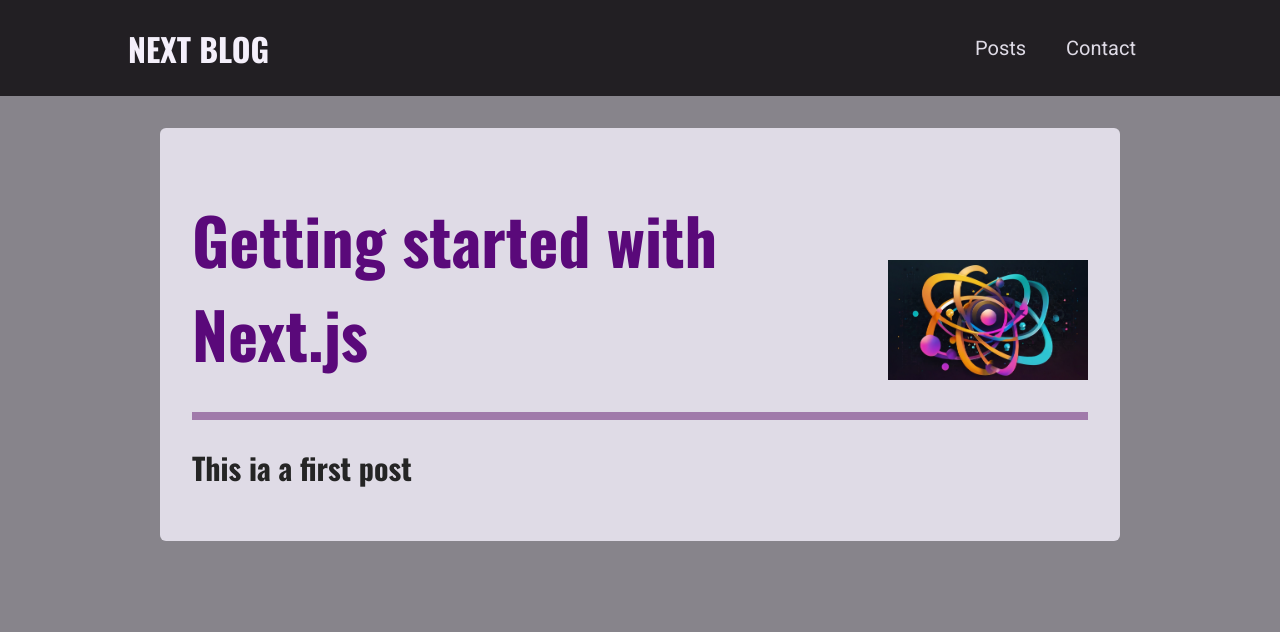
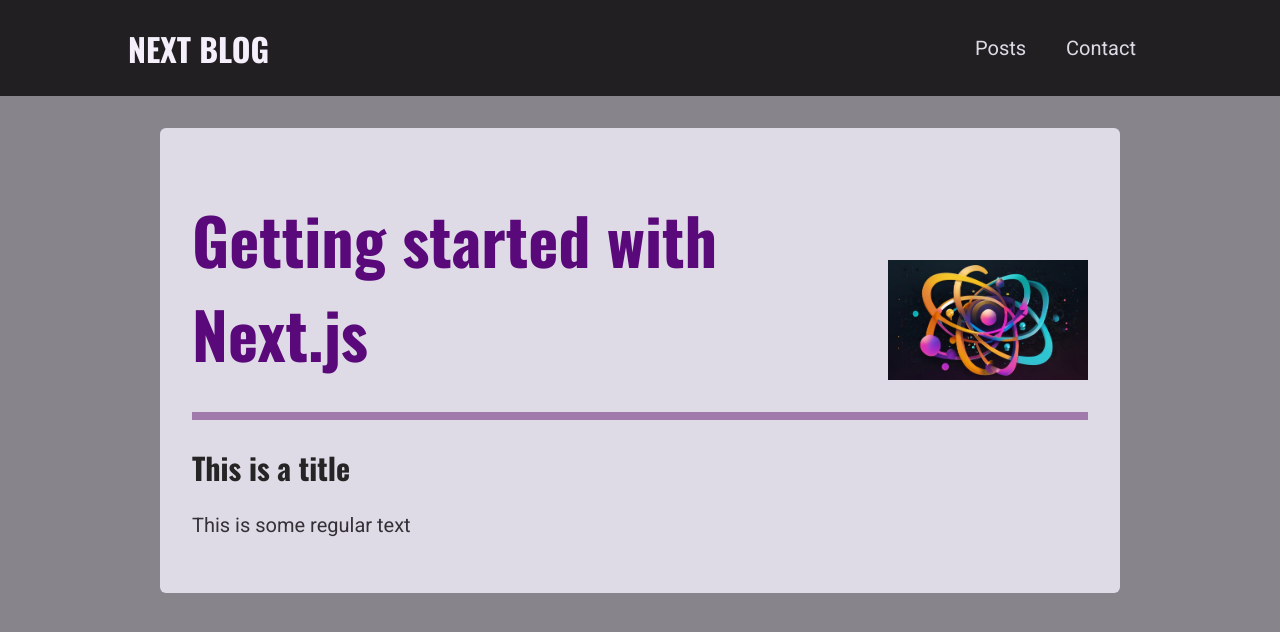
Before and after one commit to Aninok92/post-complete-app-full-blog, a Next.js app: page /posts/getting-started-with-nextjs in a window 1280 px wide. Shown: the top 632 px of the page. Built offline with nearby package versions, Linux system fonts and the light colour scheme.

Commit message:
Rendering Dynamic Post Pages & Paths

```diff
--- a/components/posts/post-detail/post-content.js
+++ b/components/posts/post-detail/post-content.js
@@ -3,21 +3,23 @@
 import PostHeader from "./post-header";
 import classes from "./post-content.module.css"
 
-const DUMMY_POST =  {
-        slug: "getting-started-with-nextjs",
-        title: "Getting started with Next.js",
-        image: "getting-started-with-nextjs.jpg",
-        content: '# This ia a first post',
-        date:"2024-03-15"
-    }
+// const DUMMY_POST =  {
+//         slug: "getting-started-with-nextjs",
+//         title: "Getting started with Next.js",
+//         image: "getting-started-with-nextjs.jpg",
+//         content: '# This ia a first post',
+//         date:"2024-03-15"
+//     }
 
 
-export default function PostContent(params) {
-  const imagePath = `/images/posts/${DUMMY_POST.slug}/${DUMMY_POST.image}`
+export default function PostContent({post}) {
+  const {slug, image, title, content } = post
+
+  const imagePath = `/images/posts/${slug}/${image}`
     return (
         <article className={classes.content}>
-            <PostHeader title={DUMMY_POST.title} image={imagePath} />
-            <ReactMarkdown>{DUMMY_POST.content}</ReactMarkdown>
+            <PostHeader title={title} image={imagePath} />
+            <ReactMarkdown>{content}</ReactMarkdown>
         </article>
     )
 }
--- a/lib/posts-util.js
+++ b/lib/posts-util.js
@@ -4,12 +4,15 @@
 
 const postsDirectory = path.join(process.cwd(), 'posts');
 
-function getPostData(fileName) {
-    const filePath = path.join(postsDirectory, fileName)
+export function getPostsFiles() {
+    return fs.readdirSync(postsDirectory);
+}
+
+export function getPostData(postIdentifier) {
+    const postSlug = postIdentifier.replace(/\.md$/, '')
+    const filePath = path.join(postsDirectory, `${postSlug}.md`)
     const fileContent = fs.readFileSync(filePath, 'utf-8')
     const { data, content } = matter(fileContent)
-
-    const postSlug = fileName.replace(/\.md$/, '')
 
     const postData = {
         slug: postSlug,
@@ -21,7 +24,7 @@
 }
 
 export function getAllPosts(params) {
-    const postFiles = fs.readdirSync(postsDirectory);
+    const postFiles = getPostsFiles()
 
     const allPosts = postFiles.map(postFiles => {
         return getPostData(postFiles)
--- a/pages/posts/[slug].js
+++ b/pages/posts/[slug].js
@@ -1,7 +1,34 @@
 import PostContent from "../../components/posts/post-detail/post-content"
+import { getPostData, getPostsFiles } from "../../lib/posts-util"
 
-function PostDetailPage(params) {
-    return <PostContent />
+function PostDetailPage({post}) {
+    return <PostContent post={post}/>
+}
+
+export function getStaticProps(context) {
+    const { params } = context
+    const { slug } = params
+
+    const postData = getPostData(slug)
+
+    return {
+        props: {
+            post: postData
+        },
+        revalidate: 600
+    }
+
+}
+
+export function getStaticPaths(params) {
+    const postFileNames = getPostsFiles()
+    const slugs = postFileNames.map(fileName => fileName.replace(/\.md$/, ''))
+
+    return {
+        paths: slugs.map(slug => ({params: {slug}})),
+        fallback: false
+    }
+
 }
 
 export default PostDetailPage
```
